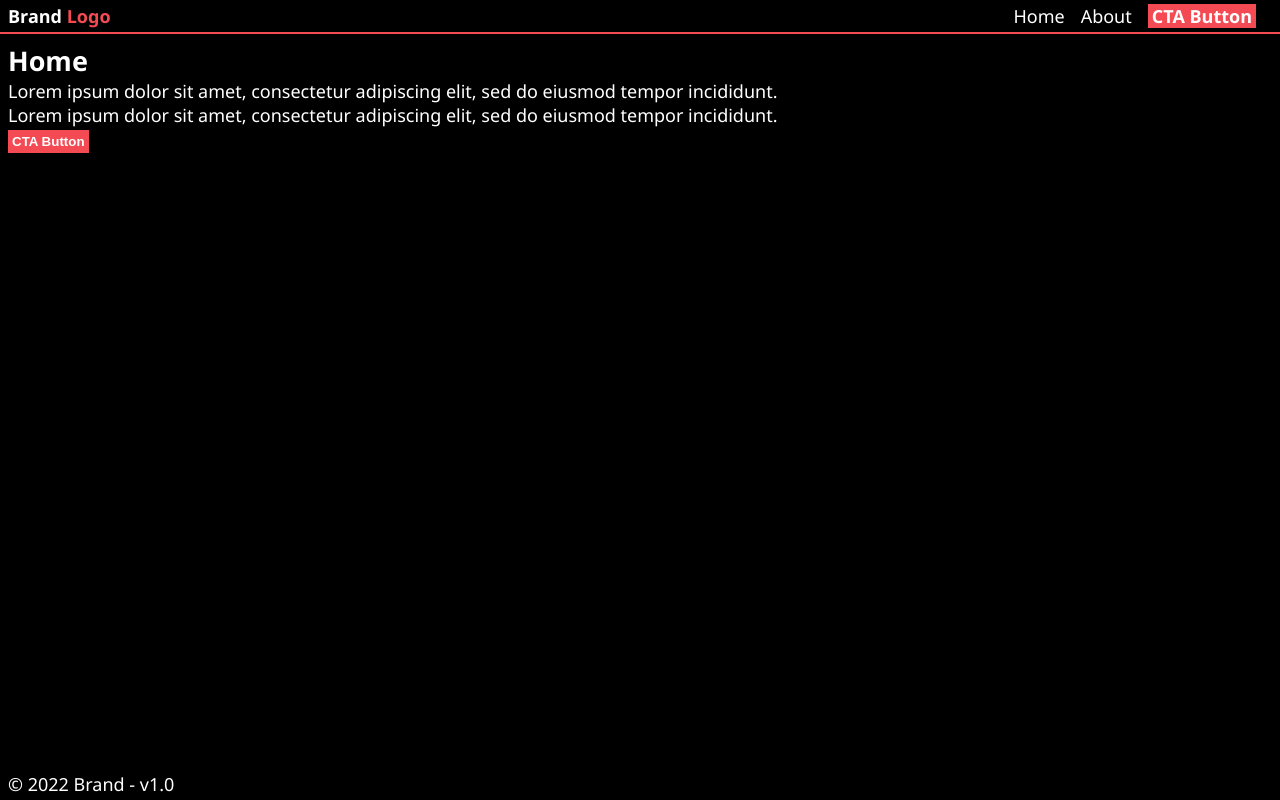
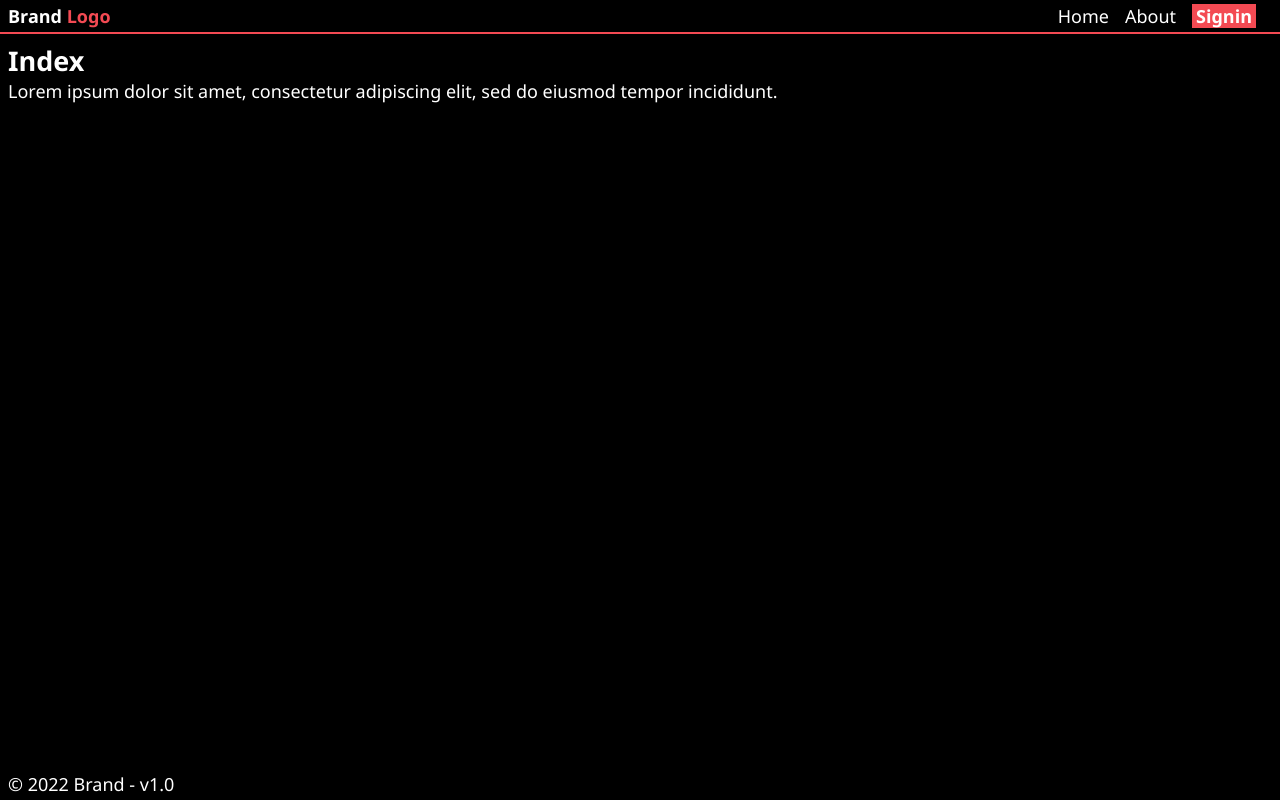
Before and after one commit to jicking/vite-react-spa-demo, a React (Vite) app: page / in a window 1280 px wide. Built offline with nearby package versions, Linux system fonts and the light colour scheme.

Commit message:
account signin pages

```diff
--- /dev/null
+++ b/src/routes/account/index.tsx
@@ -0,0 +1,11 @@
+export function Account() {
+  return (
+    <article className="content">
+      <h1>Account</h1>
+      <p>
+        Lorem ipsum dolor sit amet, consectetur adipiscing elit, sed do eiusmod
+        tempor incididunt.
+      </p>
+    </article>
+  )
+}
--- /dev/null
+++ b/src/routes/account/signin.tsx
@@ -0,0 +1,18 @@
+export function Signin() {
+  return (
+    <article className="content">
+      <h1>Signin</h1>
+      <form action="login.php" method="post">
+        <div className="form-group">
+          <label htmlFor="username">Username:</label>
+          <input type="text" id="username" name="username" required />
+        </div>
+        <div className="form-group">
+          <label htmlFor="password">Password:</label>
+          <input type="password" id="password" name="password" required />
+        </div>
+        <input className="btn" type="submit" value="Signin" />
+      </form>
+    </article>
+  )
+}
--- a/src/routes/home.tsx
+++ /dev/null
@@ -1,16 +0,0 @@
-export function Home() {
-  return (
-    <article className="content">
-      <h1>Home</h1>
-      <p>
-        Lorem ipsum dolor sit amet, consectetur adipiscing elit, sed do eiusmod
-        tempor incididunt.
-      </p>
-      <p>
-        Lorem ipsum dolor sit amet, consectetur adipiscing elit, sed do eiusmod
-        tempor incididunt.
-      </p>
-      <button className="btn">CTA Button</button>
-    </article>
-  )
-}
--- a/src/routes/index.ts
+++ /dev/null
@@ -1,4 +0,0 @@
-export * from './root'
-export * from './error-page'
-export * from './home'
-export * from './about'
--- /dev/null
+++ b/src/routes/index.tsx
@@ -0,0 +1,11 @@
+export function Index() {
+  return (
+    <article className="content">
+      <h1>Index</h1>
+      <p>
+        Lorem ipsum dolor sit amet, consectetur adipiscing elit, sed do eiusmod
+        tempor incididunt.
+      </p>
+    </article>
+  )
+}
--- a/src/routes/root.tsx
+++ b/src/routes/root.tsx
@@ -18,8 +18,8 @@ export function Root() {
                 <Link to={`about`}>About</Link>
               </li>
               <li>
-                <Link to={`x`} className="btn-link">
-                  CTA Button
+                <Link to={`account/signin`} className="btn-link">
+                  Signin
                 </Link>
               </li>
             </ul>
```
Also changed, not shown: src/main.tsx (+20 -2 lines), src/routes/error.tsx (renamed from src/routes/error-page.tsx).
